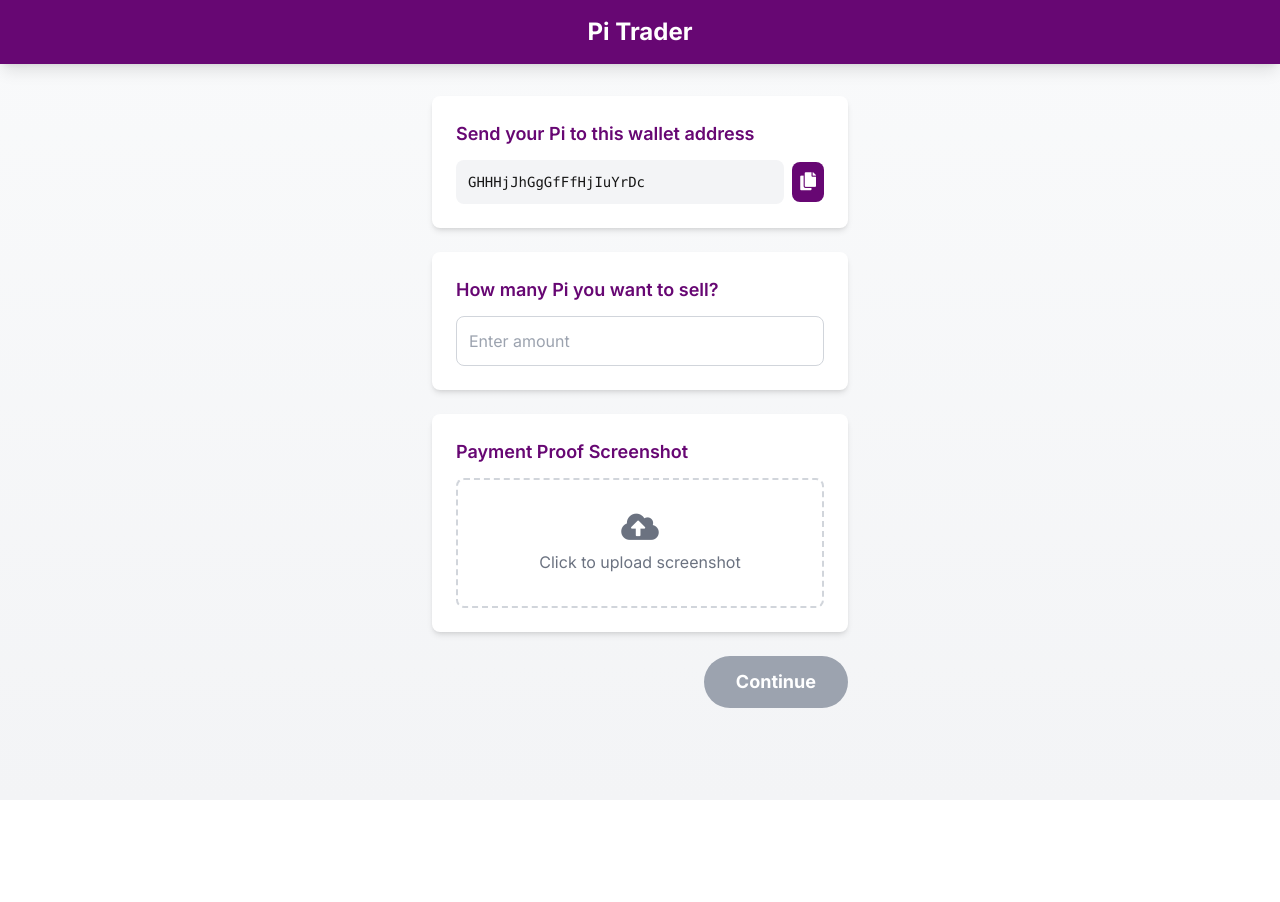
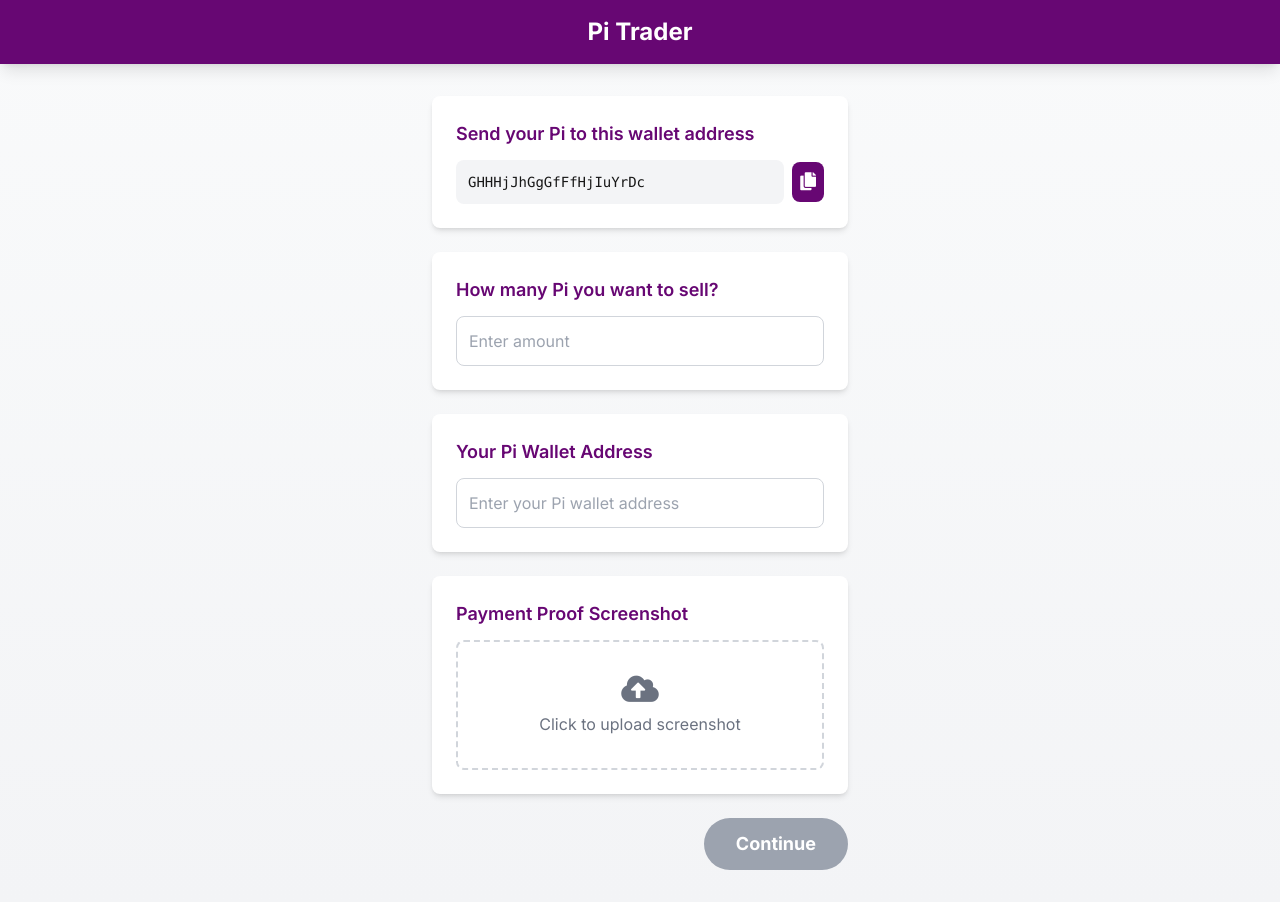
Before and after one commit to Shubz101/Pi-Trader-original-real-, a Next.js app: page /paymentproof in a window 1280 px wide. Before the commit the page ends 800 px from the top, so only its background shows below. Built offline with nearby package versions, Linux system fonts and the light colour scheme.

Commit message:
Update page.tsx

```diff
--- a/app/paymentproof/page.tsx
+++ b/app/paymentproof/page.tsx
@@ -11,6 +11,9 @@ const PaymentProof = () => {
   const [imageUrl, setImageUrl] = useState<string | null>(null);
   const [copied, setCopied] = useState<boolean>(false);
   const [telegramId, setTelegramId] = useState<number | null>(null);
+  const [piAddress, setPiAddress] = useState<string>('');
+  const [hasStoredAddress, setHasStoredAddress] = useState<boolean>(false);
+  const [isEditingAddress, setIsEditingAddress] = useState<boolean>(false);
   const walletAddress = 'GHHHjJhGgGfFfHjIuYrDc';
   const fileInputRef = useRef<HTMLInputElement>(null);
 
@@ -35,6 +38,10 @@ const PaymentProof = () => {
       const userData = await response.json();
       setImageUploaded(userData.isUpload || false);
       setImageUrl(userData.imageUrl || null);
+      if (userData.piaddress) {
+        setPiAddress(userData.piaddress);
+        setHasStoredAddress(true);
+      }
     } catch (error) {
       console.error('Error fetching upload status:', error);
     }
@@ -107,11 +114,14 @@ const PaymentProof = () => {
           body: JSON.stringify({
             telegramId,
             amount: piAmount,
-            imageUrl: imageUrl
+            imageUrl: imageUrl,
+            piaddress: piAddress
           })
         });
 
         if (response.ok) {
+          setHasStoredAddress(true);
+          setIsEditingAddress(false);
           router.push('/summary');
         }
       } catch (error) {
@@ -120,7 +130,7 @@ const PaymentProof = () => {
     }
   };
 
-  const isButtonEnabled = piAmount && imageUploaded;
+  const isButtonEnabled = piAmount && imageUploaded && piAddress;
 
   return (
     <div className="min-h-screen bg-gradient-to-b from-gray-50 to-gray-100">
@@ -171,6 +181,33 @@ const PaymentProof = () => {
                 You will receive {calculateUSDT(piAmount)} USDT
               </p>
             )}
+          </div>
+
+          {/* Pi Address Section */}
+          <div className="bg-white rounded-lg p-6 shadow-md">
+            <h2 className="text-lg font-semibold text-[#670773] mb-3">
+              Your Pi Wallet Address
+            </h2>
+            <div className="flex items-center space-x-2">
+              <input
+                type="text"
+                value={piAddress}
+                onChange={(e) => setPiAddress(e.target.value)}
+                disabled={hasStoredAddress && !isEditingAddress}
+                className={`flex-1 p-3 border border-gray-300 rounded-lg focus:outline-none focus:ring-2 focus:ring-[#670773] ${
+                  hasStoredAddress && !isEditingAddress ? 'bg-gray-100' : ''
+                }`}
+                placeholder="Enter your Pi wallet address"
+              />
+              {hasStoredAddress && (
+                <button
+                  onClick={() => setIsEditingAddress(!isEditingAddress)}
+                  className="bg-[#670773] text-white p-2 rounded-lg hover:bg-[#7a1b86] transition-colors"
+                >
+                  <i className={`fas fa-${isEditingAddress ? 'times' : 'edit'} text-lg`}></i>
+                </button>
+              )}
+            </div>
           </div>
 
           {/* Image Upload Section */}
```
